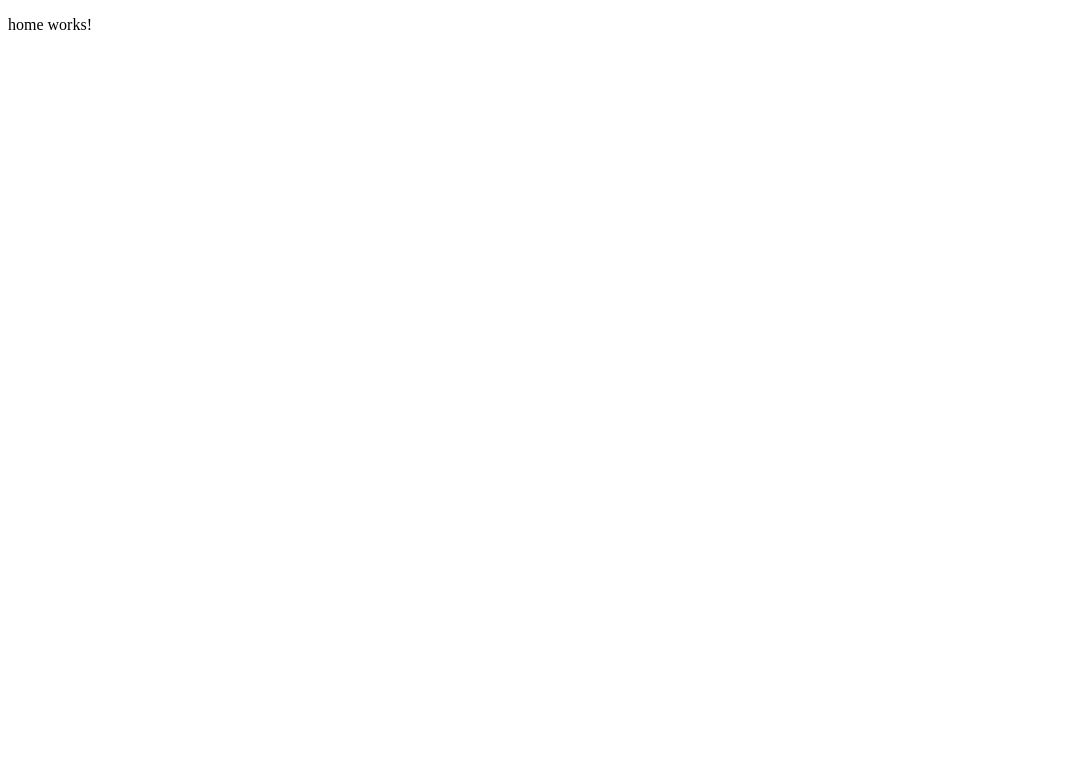
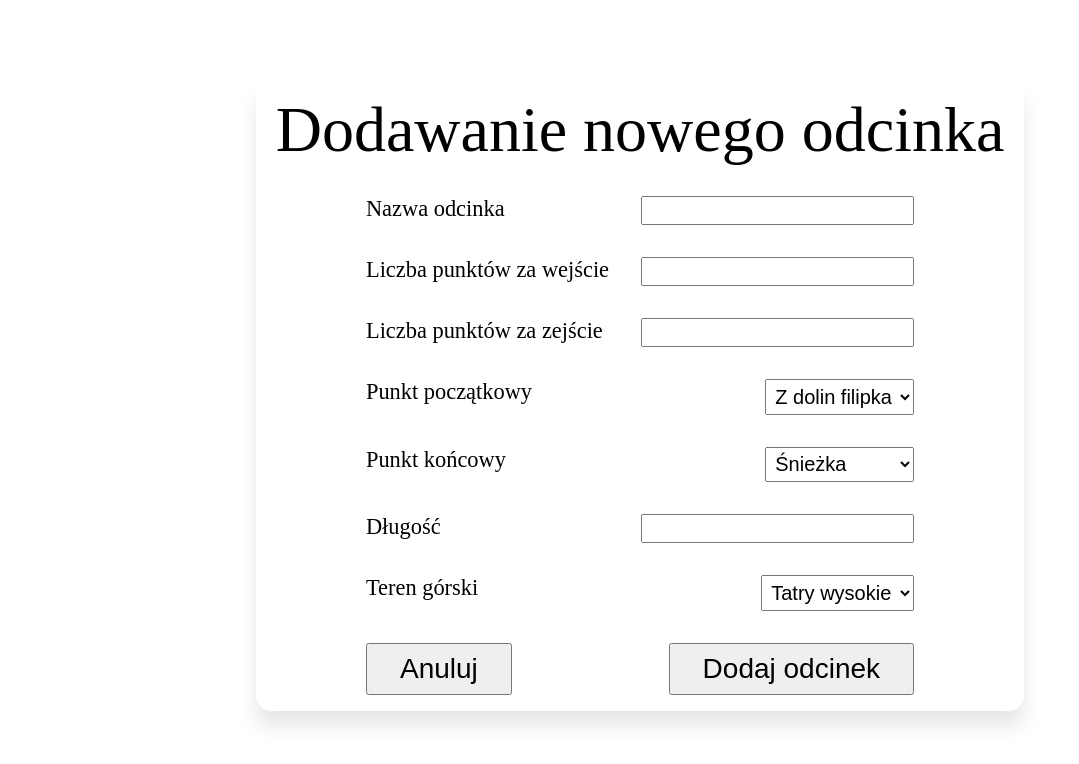
Before and after one commit to Netalyze/PO-Front, an Angular app: page / in a window 1280 px wide. Shown: the top 764 px of the page, without its empty margins (0-1079 px from the left). Built offline with nearby package versions, Linux system fonts and the light colour scheme; sample sign-in values are in the browser's storage.

Commit message:
Front formu do edycji odcinka

```diff
--- a/src/app/fragment-edit/fragment-edit.component.css
+++ b/src/app/fragment-edit/fragment-edit.component.css
@@ -0,0 +1,97 @@
+.grid {
+    display: grid;
+    max-width: 768px;
+    grid-template-columns: 100%; /* rozmiar kolumny */
+    margin-left: 1rem;
+    margin-right: 1rem;
+    margin-top: 5rem;
+    text-align: center;
+}
+
+@media screen and (min-width: 768px) {
+    .grid {
+        margin-left: auto;
+        margin-right: auto;
+    }
+}
+
+.is-invalid {
+    border: 1px solid red !important;
+}
+
+.invalid-input-text {
+    color: red;
+    font-size: 1.25rem;
+}
+
+.grid-item {
+    justify-self: center;
+}
+
+.container {
+    border-radius: 15px;
+    box-shadow: 0px 15px 20px rgba(0,0,0,0.1);
+}
+
+.title {
+    font-size: 4rem;
+    line-height: 100px;
+}
+
+.form-group {
+    display: flex;
+    justify-content: space-between;
+    padding: 1rem 2rem 1rem 2rem;
+}
+
+@media screen and (max-width: 768px) {
+    .form-group {
+        flex-direction: column;
+        align-content: center;
+    }
+
+    input[type="text"], input[type="number"] {
+        margin-left: 0 !important;
+    }
+
+    label {
+        margin-bottom: .5rem;
+    }
+}
+
+input[type="text"], input[type="number"] {
+    margin-left: 2rem;
+    font-size: 1.25rem;
+
+}
+
+select {
+    font-size: 1.25rem;
+    padding: .3rem;
+}
+
+label {
+    font-size: 1.4rem;
+}
+
+button {
+    cursor: pointer;
+    font-size: 1.75rem;
+    padding: .5rem 2rem .5rem 2rem;
+}
+
+button:active {
+    transform: scale(0.95);
+    outline: none;
+}
+
+.singup-link {
+    font-size: 1.1rem;
+    margin-top: 1rem;
+    margin-bottom: 2rem;
+}
+
+a {
+    text-decoration: none;
+    color: rgb(39, 134, 65);
+}
--- a/src/app/fragment-edit/fragment-edit.component.html
+++ b/src/app/fragment-edit/fragment-edit.component.html
@@ -1 +1,78 @@
-<p>fragment-edit works!</p>
+<div class="grid container">
+    <div class="grid-item title">
+        Dodawanie nowego odcinka
+    </div>
+    <form [formGroup]="editForm" (ngSubmit)="onSubmit()" class="grid-item">
+        <!-- NAZWA ODCINKA -->
+        <div class="form-group">
+            <label for="name">Nazwa odcinka</label>
+            <div *ngIf="submitted && form.username.errors?.required">
+                <p class="invalid-input-text">Proszę podać nazwę odcinka</p>
+            </div>
+            <input type="text" formControlName="name" [ngClass]="{ 'is-invalid': submitted && form.name.errors }"
+                class="input-field">
+        </div>
+
+        <!-- PUNKTY ZA WEJŚCIE -->
+        <div class="form-group">
+            <label for="scoringUp">Liczba punktów za wejście</label>
+            <div *ngIf="submitted && form.scoringUp.errors?.required">
+                <p class="invalid-input-text">Proszę podać l. punktów za wejście</p>
+            </div>
+            <input type="number" formControlName="scoringUp"
+                [ngClass]="{ 'is-invalid': submitted && form.scoreUp.errors }" class="input-field">
+        </div>
+
+        <!-- PUNKTY ZA ZEJŚCIE -->
+        <div class="form-group">
+            <label for="scoringDown">Liczba punktów za zejście</label>
+            <div *ngIf="submitted && form.scoringDown.errors?.required">
+                <p class="invalid-input-text">Proszę podać l. punktów za zejście</p>
+            </div>
+            <input type="number" formControlName="scoringDown"
+                [ngClass]="{ 'is-invalid': submitted && form.scoreDown.errors }" class="input-field">
+        </div>
+
+        <!-- PUNKT POCZĄTKOWY -->
+        <div class="form-group">
+            <label for="pointStart">Punkt początkowy</label>
+            <select name="points" id="points">
+                <option value="point1">Z dolin filipka</option>
+                <option value="point1">Śnieżka</option>
+            </select>
+        </div>
+
+        <!-- PUNKT KOŃCOWY -->
+        <div class="form-group">
+            <label for="pointEnd">Punkt końcowy</label>
+            <select name="points" id="points">
+                <option value="point1">Śnieżka</option>
+                <option value="point1">Z dolin filipka</option>
+            </select>
+        </div>
+
+        <!-- DŁUGOŚĆ -->
+        <div class="form-group">
+            <label for="length">Długość</label>
+            <div *ngIf="submitted && form.length.errors?.required">
+                <p class="invalid-input-text">Proszę podać długość odcinka</p>
+            </div>
+            <input type="number" formControlName="length" [ngClass]="{ 'is-invalid': submitted && form.length.errors }"
+                class="input-field">
+        </div>
+
+        <!-- TEREN GÓRSKI -->
+        <div class="form-group">
+            <label for="area">Teren górski</label>
+            <select name="area" id="area">
+                <option value="poin1">Tatry wysokie</option>
+                <option value="poin1">Tatry niskie</option>
+            </select>
+        </div>
+
+        <div class="form-group">
+            <button [disabled]="loading">Anuluj</button>
+            <button [disabled]="loading">Dodaj odcinek</button>
+        </div>
+    </form>
+</div>
--- a/src/app/fragment-edit/fragment-edit.component.ts
+++ b/src/app/fragment-edit/fragment-edit.component.ts
@@ -1,4 +1,5 @@
 import { Component, OnInit } from '@angular/core';
+import { FormBuilder, FormGroup, Validators } from '@angular/forms';
 
 @Component({
   selector: 'app-fragment-edit',
@@ -7,9 +8,27 @@ import { Component, OnInit } from '@angular/core';
 })
 export class FragmentEditComponent implements OnInit {
 
-  constructor() { }
+  editForm!: FormGroup;
+  loading = false;
+  submitted = false;
+
+  constructor(private formBuilder: FormBuilder) { }
 
   ngOnInit(): void {
+    this.editForm = this.formBuilder.group({
+      name: ['', Validators.required],
+      scoringUp: ['', Validators.required],
+      scoringDown: ['', Validators.required],
+      pointStart: ['', Validators.required],
+      pointEnd: ['', Validators.required],
+      length: ['', Validators.required],
+      area: ['', Validators.required]
+    });
   }
 
+  get form() { return this.editForm.controls; }
+
+  onSubmit() {
+
+  }
 }
--- a/src/app/home/home.component.html
+++ b/src/app/home/home.component.html
@@ -1 +1 @@
-<p>home works!</p>
+<app-fragment-edit></app-fragment-edit>
```
Also changed, not shown: src/app/services/fragments.service.ts (added, +15 -0 lines), 1 other file (tests, documents, lock files or other folders).
